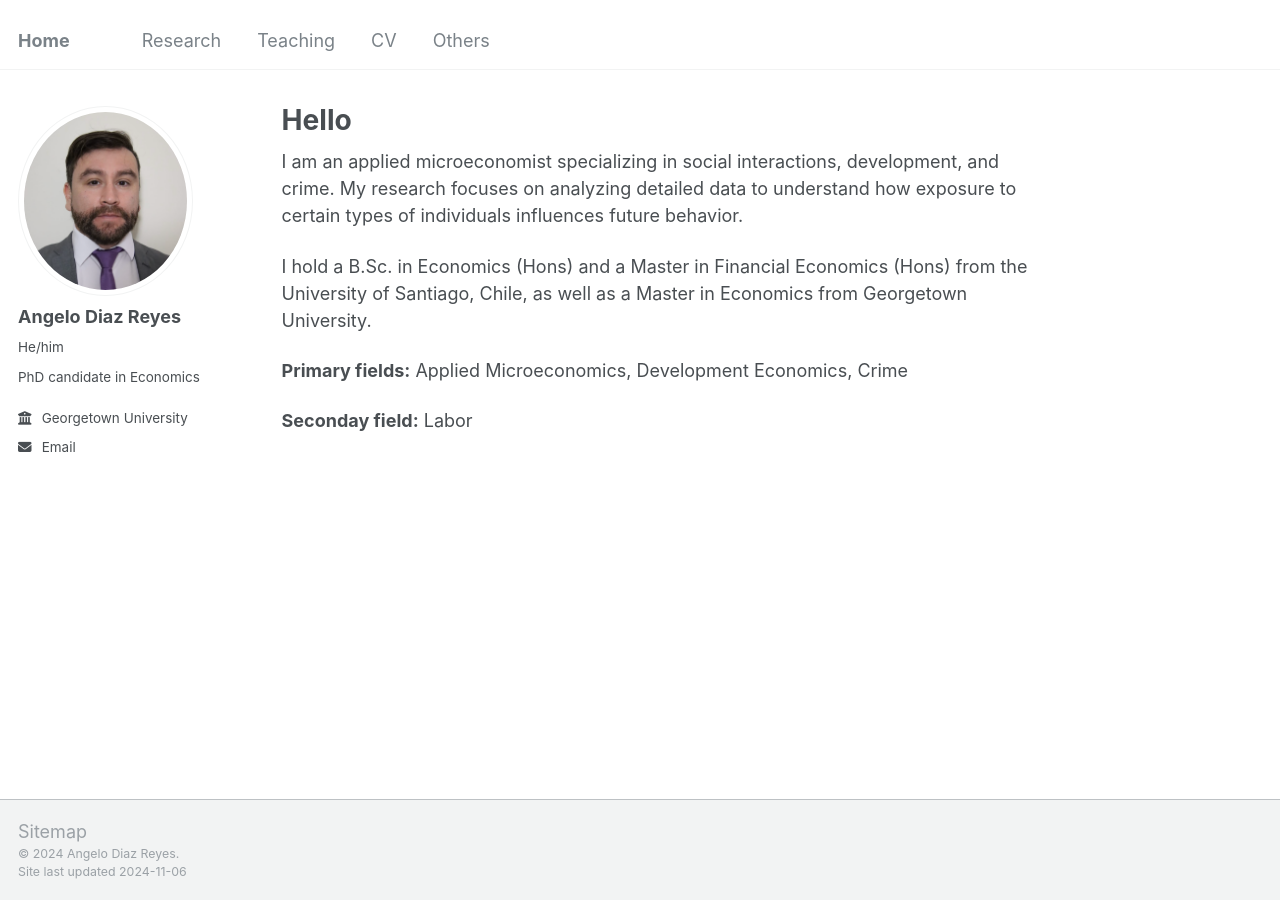
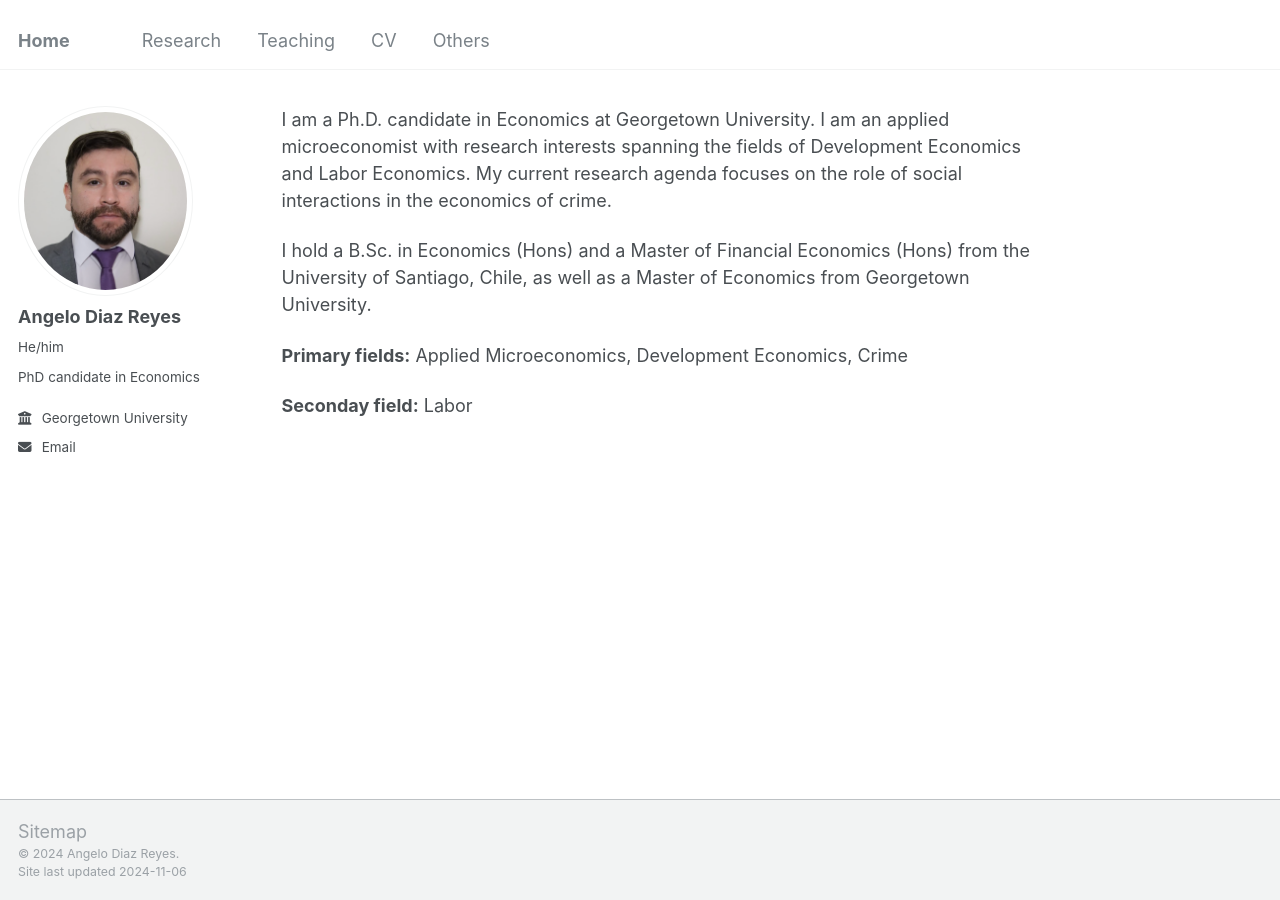
Before and after one commit to angelodiazreyes/angelodiazreyes.github.io, a Jekyll site: the page built from _pages/about.md, in a window 1280 px wide. Built offline with Jekyll 4.4.1, drawn with Linux system fonts in a browser that asks for light colours.

Commit message:
Update about.md

```diff
--- a/_pages/about.md
+++ b/_pages/about.md
@@ -1,15 +1,15 @@
 ---
 permalink: /
-title: "Hello"
+title:
 author_profile: true
 redirect_from:
   - /about/
   - /about.html
 ---
 
-I am an applied microeconomist specializing in social interactions, development, and crime. My research focuses on analyzing detailed data to understand how exposure to certain types of individuals influences future behavior.
+I am a Ph.D. candidate in Economics at Georgetown University. I am an applied microeconomist with research interests spanning the fields of Development Economics and Labor Economics. My current research agenda focuses on the role of social interactions in the economics of crime.
 
-I hold a B.Sc. in Economics (Hons) and a Master in Financial Economics (Hons) from the University of Santiago, Chile, as well as a Master in Economics from Georgetown University.
+I hold a B.Sc. in Economics (Hons) and a Master of Financial Economics (Hons) from the University of Santiago, Chile, as well as a Master of Economics from Georgetown University.
 
 **Primary fields:** Applied Microeconomics, Development Economics, Crime
 
```
